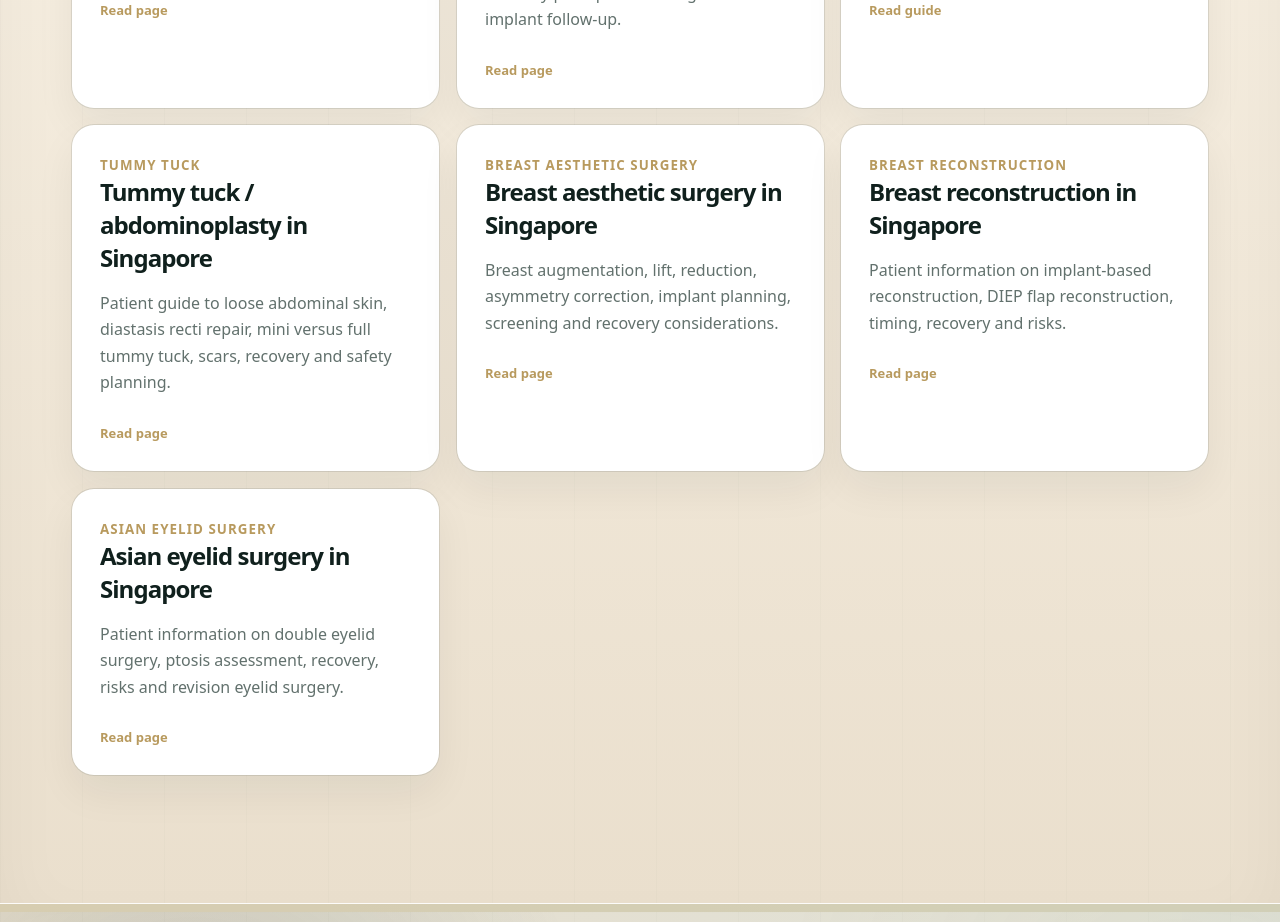
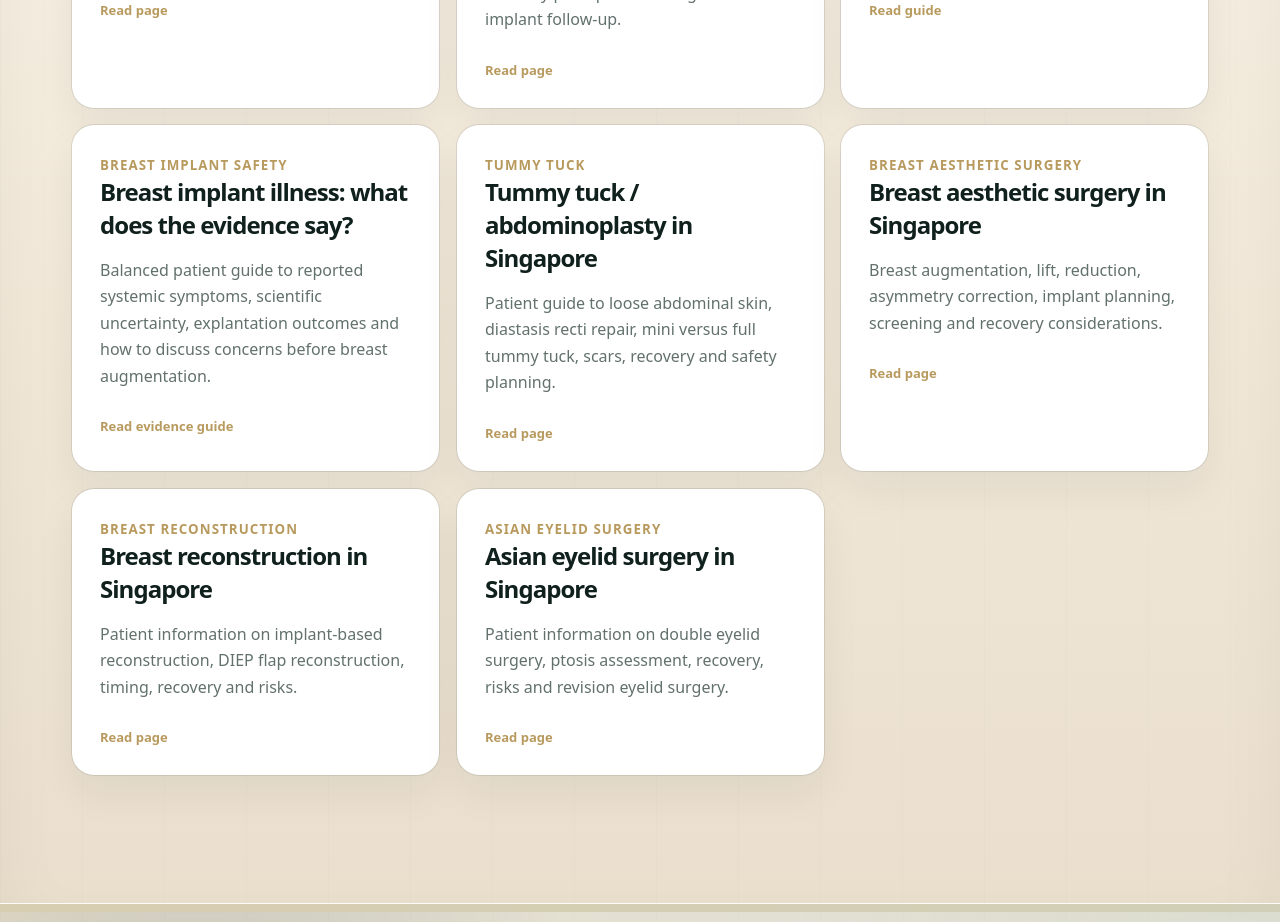
Before and after one commit to zatyrical/plasticwebsite, a Next.js app: page / in a window 1280 px wide. Shown: the part 7080-8002 px from the top of the page. Built offline with nearby package versions, Linux system fonts and the light colour scheme.

Commit message:
Strengthen BII discovery links

```diff
--- a/app/llms.txt/route.ts
+++ b/app/llms.txt/route.ts
@@ -34,6 +34,7 @@ This website is for general educational information. Suitability, risks, recover
 - Breast Augmentation in Singapore — Breast Implants and Planning: ${baseUrl}/breast-augmentation-singapore
 - Breast Augmentation & Aesthetic Breast Surgery in Singapore: ${baseUrl}/breast-aesthetic-surgery-singapore
 - 24-Hour Rapid Recovery Breast Augmentation in Singapore: ${baseUrl}/24-hour-rapid-recovery-breast-augmentation-singapore
+- Breast Implant Illness — Evidence and Patient Decision Guide: ${baseUrl}/breast-implant-illness-singapore-evidence
 - Face and Neck Lift in Singapore: ${baseUrl}/face-neck-lift-singapore
 - Breast Reconstruction in Singapore: ${baseUrl}/breast-reconstruction-singapore
 - Lymphedema Surgery in Singapore: ${baseUrl}/lymphedema-surgery-singapore
--- a/app/page.tsx
+++ b/app/page.tsx
@@ -40,7 +40,8 @@ const jsonLd = {
         'Body contouring',
         'Breast surgery',
         'Breast augmentation',
-        '24-hour rapid recovery breast augmentation'
+        '24-hour rapid recovery breast augmentation',
+        'Breast implant illness evidence'
       ],
       datePublished: lastReviewedIso,
       dateModified: lastReviewedIso,
@@ -190,6 +191,7 @@ export default function Home() {
             <a className="card blog-card linked-card" href="/lymphedema-surgery-singapore"><small>Lymphedema</small><h3>Lymphedema surgery in Singapore</h3><p>Educational overview of lymphovenous bypass, assessment, infection risk and recovery.</p><span>Read page</span></a>
             <a className="card blog-card linked-card" href="/breast-augmentation-singapore"><small>Breast augmentation</small><h3>Breast augmentation and implant planning in Singapore</h3><p>Patient guide to breast implants, Motiva implant discussions, sizing, screening, recovery principles and long-term implant follow-up.</p><span>Read page</span></a>
             <a className="card blog-card linked-card" href="/24-hour-rapid-recovery-breast-augmentation-singapore"><small>Breast augmentation recovery</small><h3>24-hour rapid recovery breast augmentation</h3><p>Patient guide to Dr William Adams’ rapid recovery principles, suitability, early movement and realistic safety limits.</p><span>Read guide</span></a>
+            <a className="card blog-card linked-card" href="/breast-implant-illness-singapore-evidence"><small>Breast implant safety</small><h3>Breast implant illness: what does the evidence say?</h3><p>Balanced patient guide to reported systemic symptoms, scientific uncertainty, explantation outcomes and how to discuss concerns before breast augmentation.</p><span>Read evidence guide</span></a>
             <a className="card blog-card linked-card" href="/tummy-tuck-singapore"><small>Tummy tuck</small><h3>Tummy tuck / abdominoplasty in Singapore</h3><p>Patient guide to loose abdominal skin, diastasis recti repair, mini versus full tummy tuck, scars, recovery and safety planning.</p><span>Read page</span></a>
             <a className="card blog-card linked-card" href="/breast-aesthetic-surgery-singapore"><small>Breast aesthetic surgery</small><h3>Breast aesthetic surgery in Singapore</h3><p>Breast augmentation, lift, reduction, asymmetry correction, implant planning, screening and recovery considerations.</p><span>Read page</span></a>
             <a className="card blog-card linked-card" href="/breast-reconstruction-singapore"><small>Breast reconstruction</small><h3>Breast reconstruction in Singapore</h3><p>Patient information on implant-based reconstruction, DIEP flap reconstruction, timing, recovery and risks.</p><span>Read page</span></a>
```
